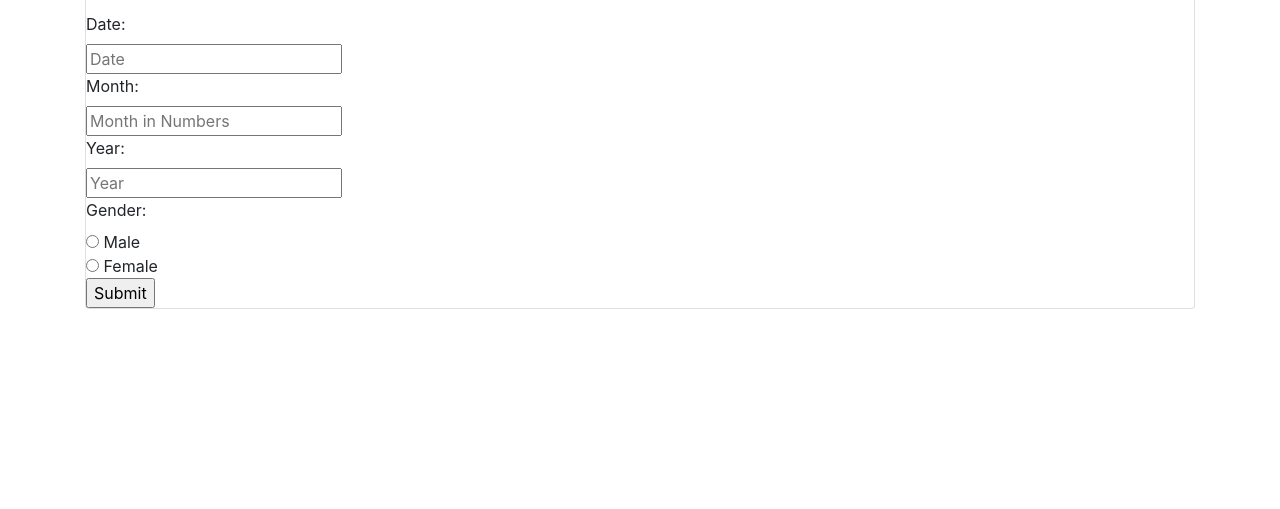
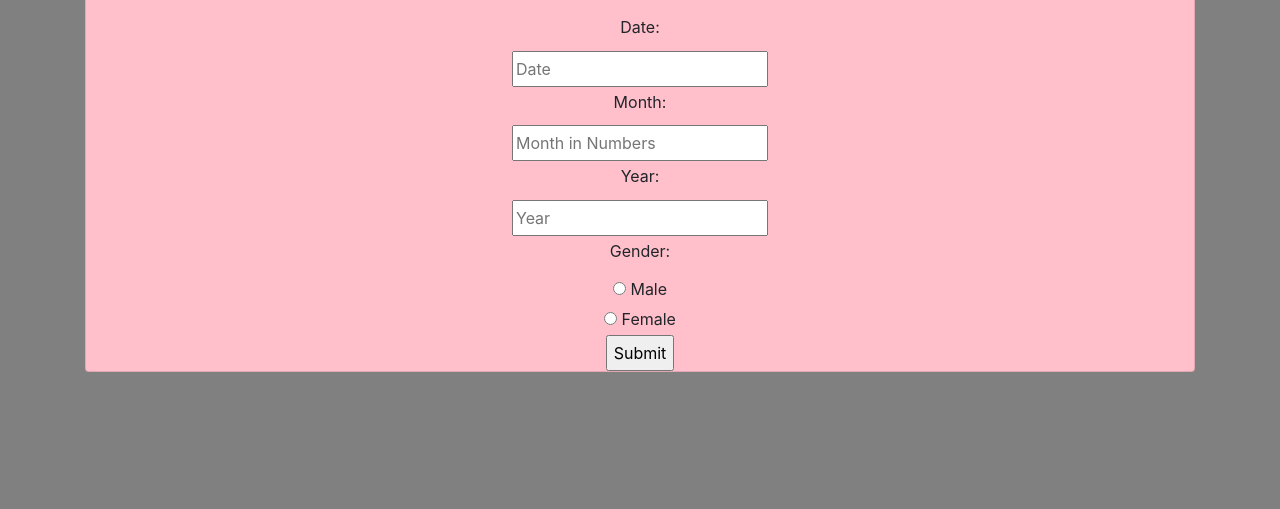
Before and after one commit to AnnabelMate/akan-names, a plain HTML site: page akan-name.html in a window 1280 px wide. Shown: the part 291-800 px from the top of the page. Drawn offline with nearby package versions, Linux system fonts and the light colour scheme.

Commit message:
add route to css/design.css in html file.

```diff
--- a/akan-name.html
+++ b/akan-name.html
@@ -10,7 +10,7 @@
       integrity="sha384-ggOyR0iXCbMQv3Xipma34MD+dH/1fQ784/j6cY/iJTQUOhcWr7x9JvoRxT2MZw1T"
       crossorigin="anonymous"
     />
-    <link href="/css/designs.css" rel="stylesheet" type="text/css" />
+    <link href="/css/design.css" rel="stylesheet" type="text/css" />
   </head>
   <body>
     <div class="container">
```
